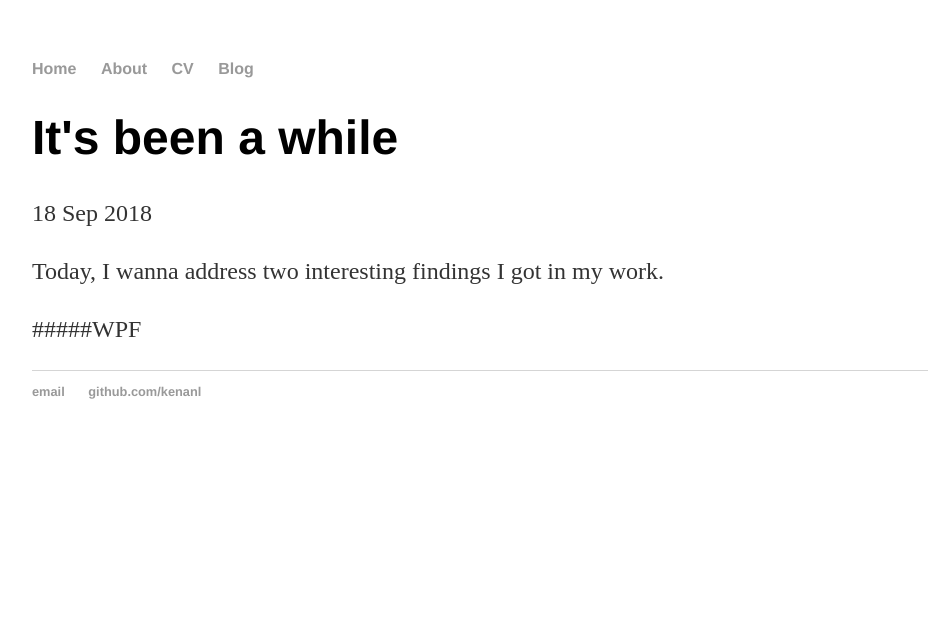
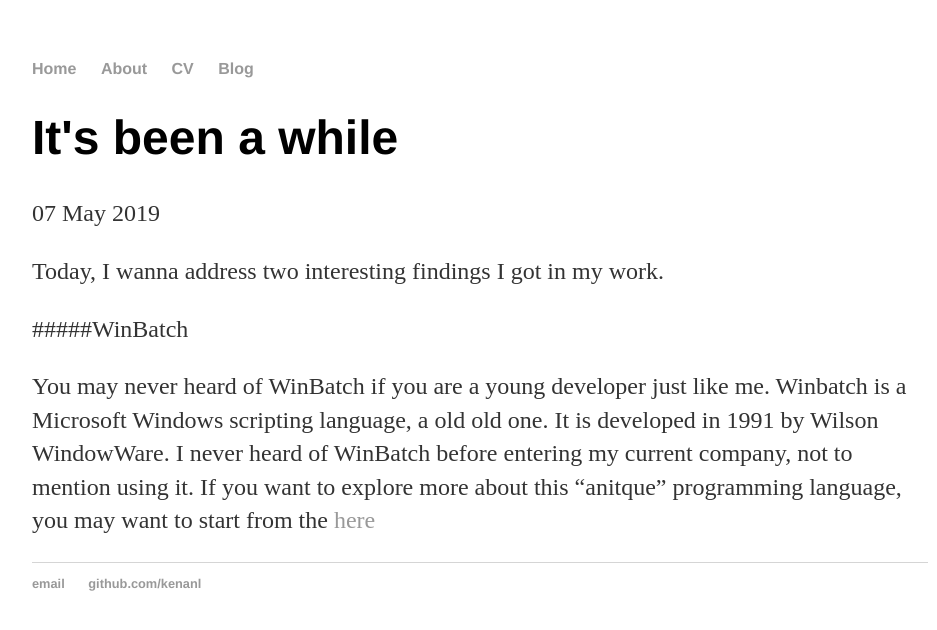
Before and after one commit to kenanl/kenanl.github.io, a Jekyll site: the page built from _posts/2019-05-07-It's-been-a-while.md, in a window 1280 px wide. Shown: the top 630 px of the page, without its empty margins (160-1097 px from the left). Built offline with Jekyll 4.4.1, drawn with Linux system fonts in a browser that asks for light colours.

Commit message:
First paragraph of 2nd post

```diff
--- a/_posts/2019-05-07-It's-been-a-while.md
+++ b/_posts/2019-05-07-It's-been-a-while.md
@@ -1,9 +1,11 @@
 ---
 layout: post
 title: "It's been a while"
-date: 2018-09-18
+date: 2019-05-07
 ---
 
 Today, I wanna address two interesting findings I got in my work.
 
-#####WPF
+#####WinBatch
+
+You may never heard of WinBatch if you are a young developer just like me. Winbatch is a Microsoft Windows scripting language, a old old one. It is developed in 1991 by Wilson WindowWare. I never heard of WinBatch before entering my current company, not to mention using it. If you want to explore more about this "anitque" programming language, you may want to start from the [here](http://www.winbatch.com/ "WinBatch's homepage")
```
